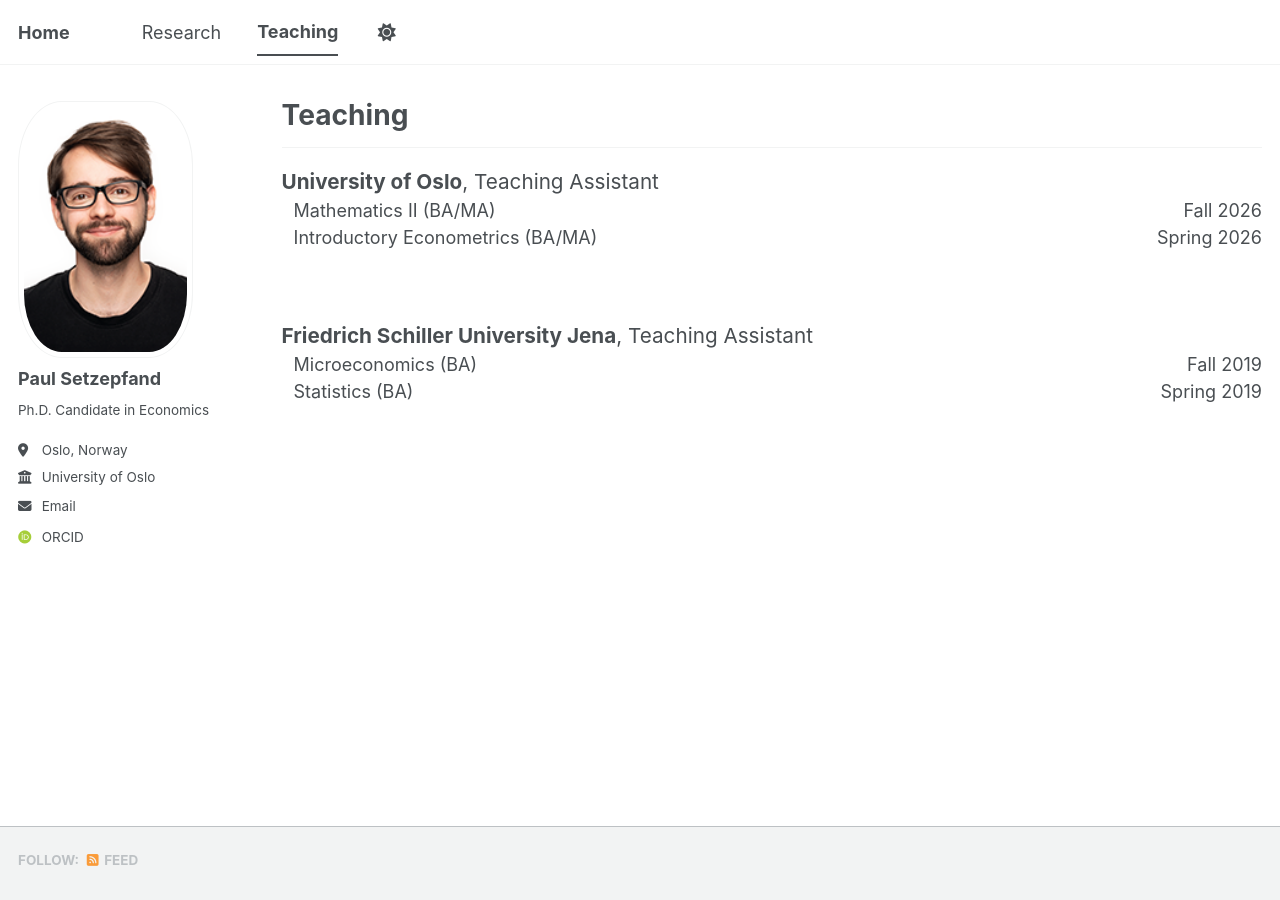
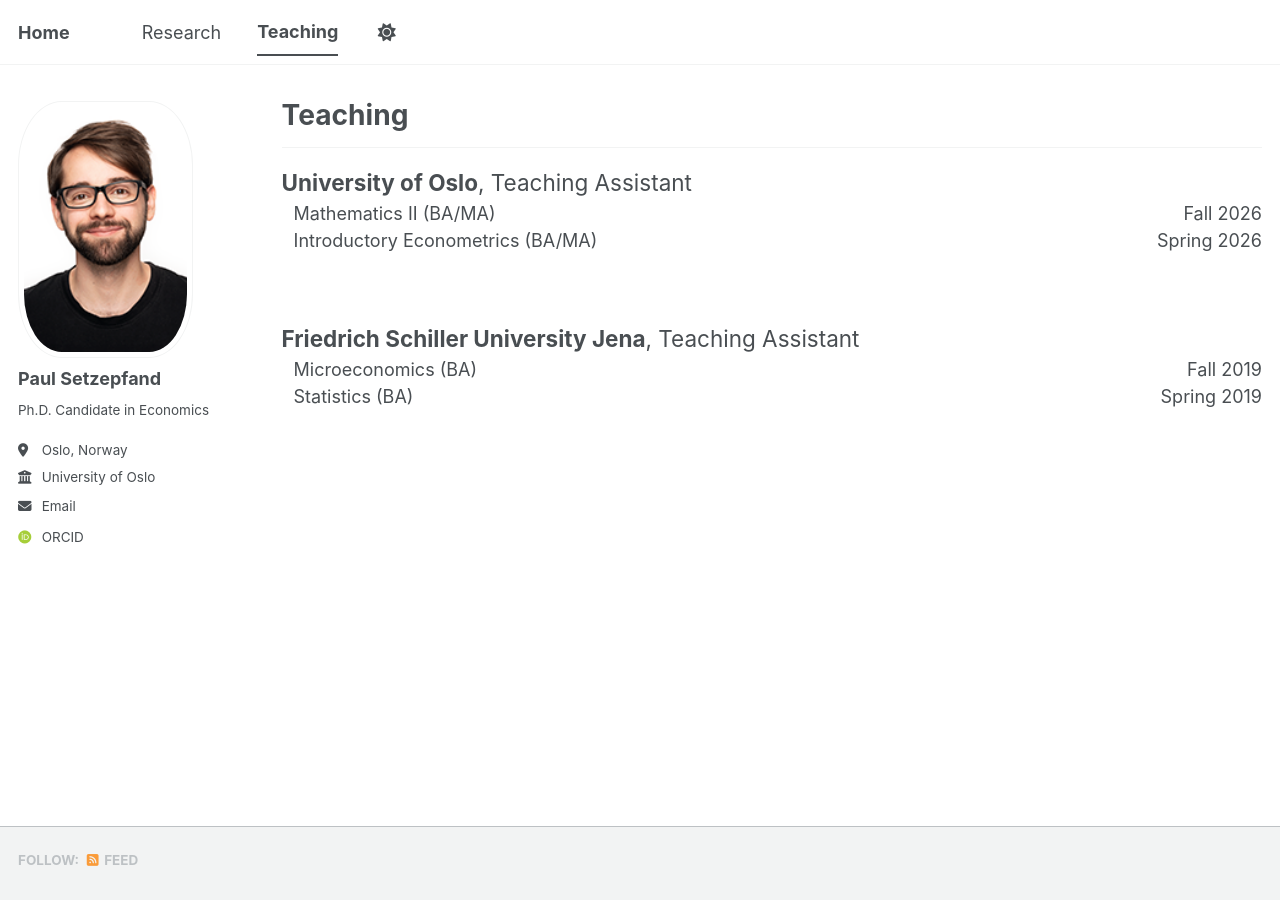
Before and after one commit to paulsetzepfand/paulsetzepfand.github.io, a Jekyll site: the page built from _pages/teaching.md, in a window 1280 px wide. Built offline with Jekyll 4.4.1, drawn with Linux system fonts in a browser that asks for light colours; some web fonts are replaced; a script bundle is joined from its source files by our own code; library files that are not in the unit come from our copies.

Commit message:
Update teaching.md

```diff
--- a/_pages/teaching.md
+++ b/_pages/teaching.md
@@ -7,7 +7,7 @@ layout: archive
 
 ---
 
-<div style="font-size: 1.15em;">
+<div style="font-size: 1.25em;">
   <strong>University of Oslo</strong>, <span style="font-weight: normal;">Teaching Assistant</span>
 </div>
 
@@ -23,7 +23,7 @@ layout: archive
 
 <br>
 
-<div style="font-size: 1.15em;">
+<div style="font-size: 1.25em;">
   <strong>Friedrich Schiller University Jena</strong>, <span style="font-weight: normal;">Teaching Assistant</span>
 </div>
 
```
